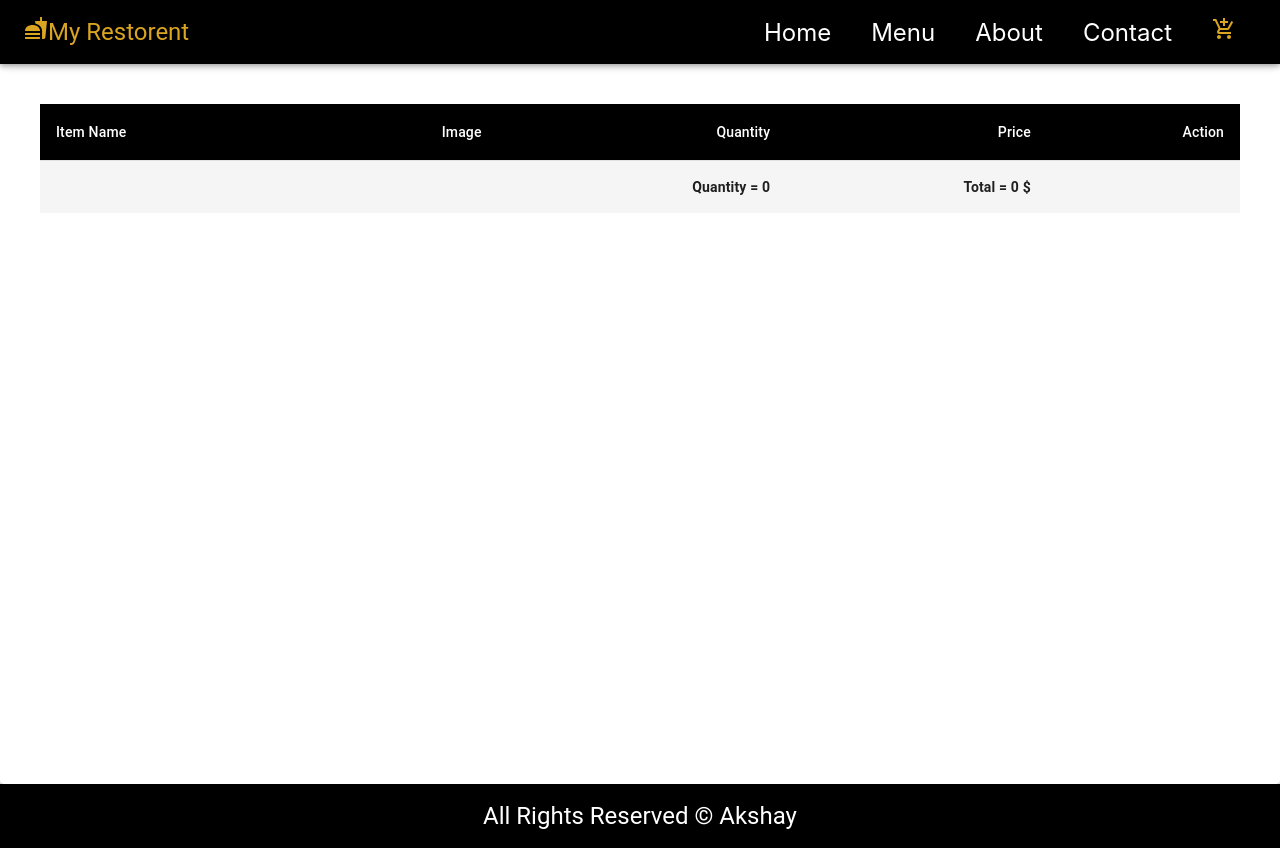
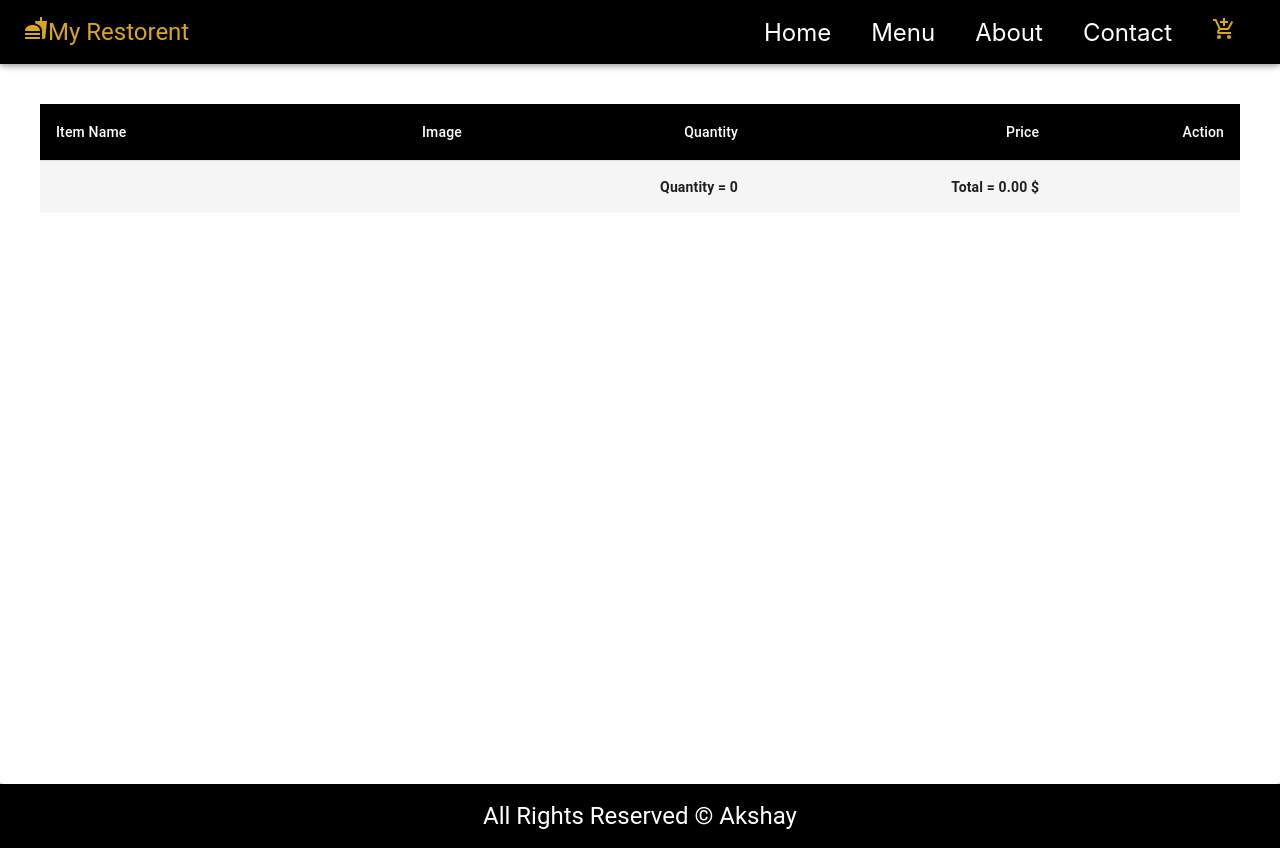
Before and after one commit to Akshaykumar3112/restorent, a React (Create React App) app: page /cart in a window 1280 px wide. Built offline with nearby package versions, Linux system fonts and the light colour scheme.

Commit message:
decimal point currection

```diff
--- a/src/pages/Cart.js
+++ b/src/pages/Cart.js
@@ -143,7 +143,7 @@ const Cart = () => {
             </StyledTableCell>
             <StyledTableCell align="right">
               {" "}
-              <b>Total = {total} $ </b>
+              <b>Total = {total.toFixed(2)} $ </b>
             </StyledTableCell>
             <StyledTableCell></StyledTableCell>
           </StyledTableRow>
```
